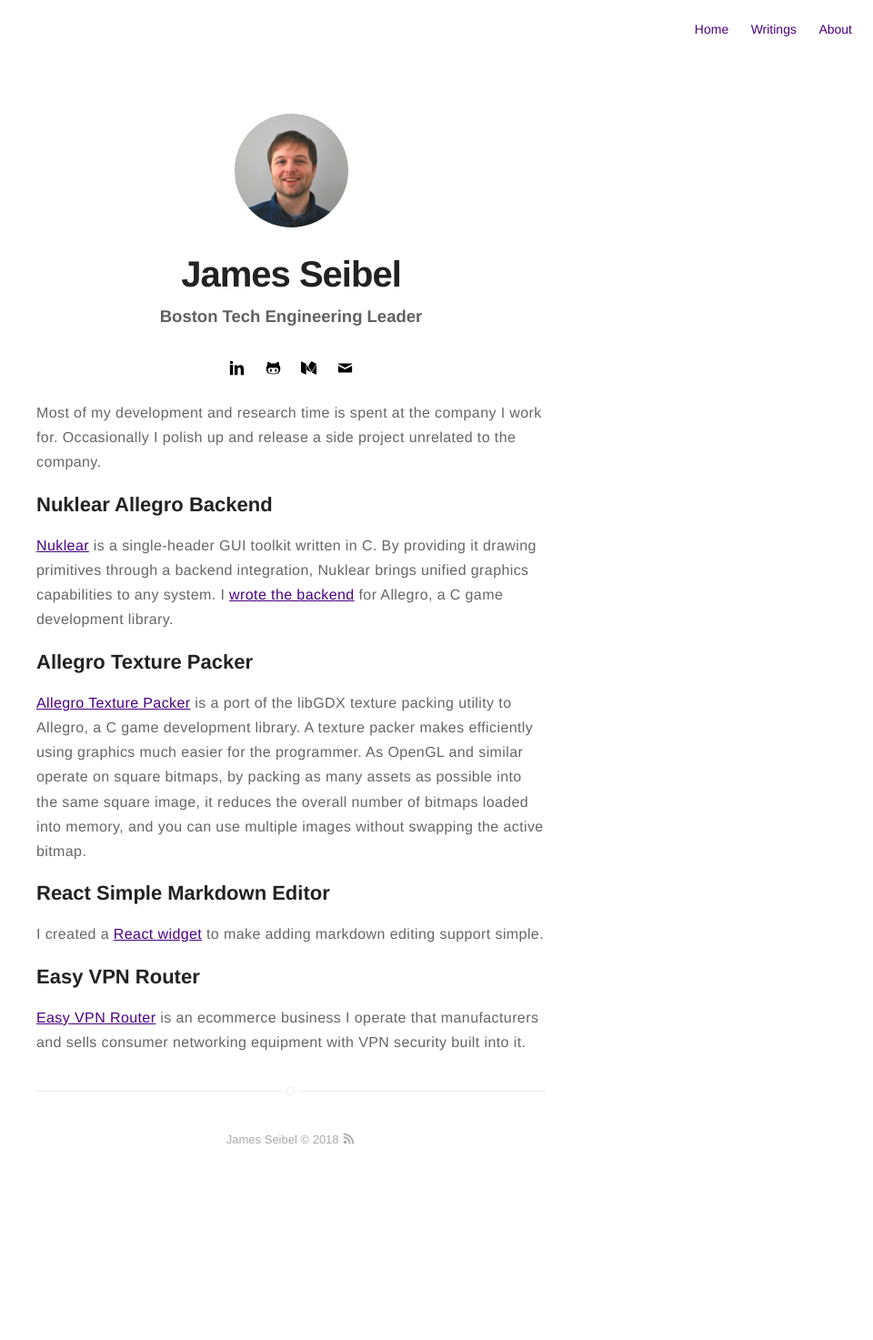
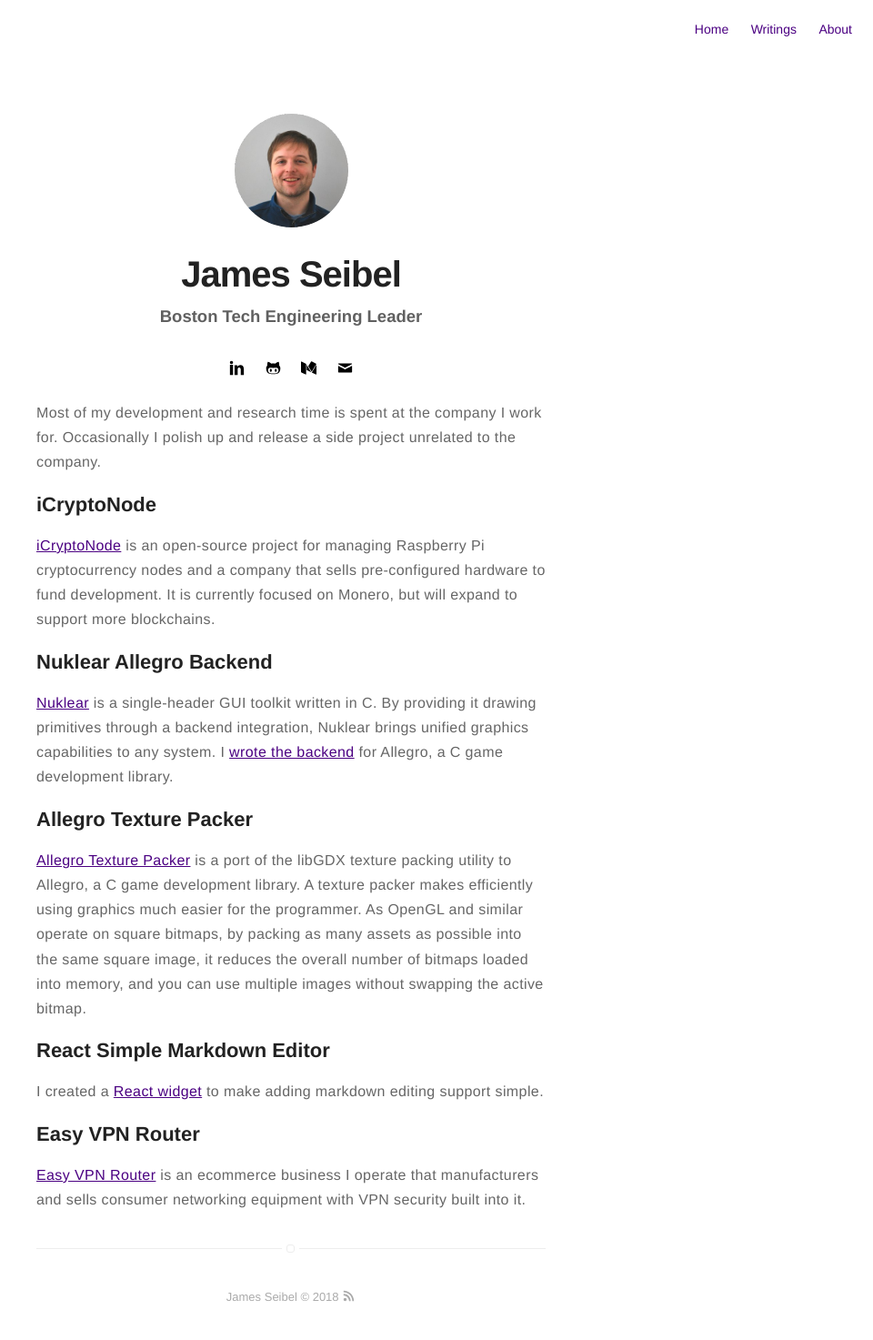
Before and after one commit to seibelj/seibelj.github.io, a Jekyll site: the page built from projects.html, in a window 1280 px wide. Shown: the whole page at 91% size, without its empty margins (320-1280 px from the left). Built offline with Jekyll 4.4.1, drawn with Linux system fonts in a browser that asks for light colours; before the commit the page ends 1300 px from its top, so only the background shows below that.

Commit message:
Added iCryptoNode link

```diff
--- a/projects.html
+++ b/projects.html
@@ -5,6 +5,10 @@
 
 <p>Most of my development and research time is spent at the company I work for. Occasionally I polish up and release a side project unrelated to the company.</p>
 
+
+<h2>iCryptoNode</h2>
+
+<p><a href="https://icryptonode.com/" target="_blank">iCryptoNode</a> is an open-source project for managing Raspberry Pi cryptocurrency nodes and a company that sells pre-configured hardware to fund development. It is currently focused on Monero, but will expand to support more blockchains.</p>
 
 
 <h2>Nuklear Allegro Backend</h2>
```
